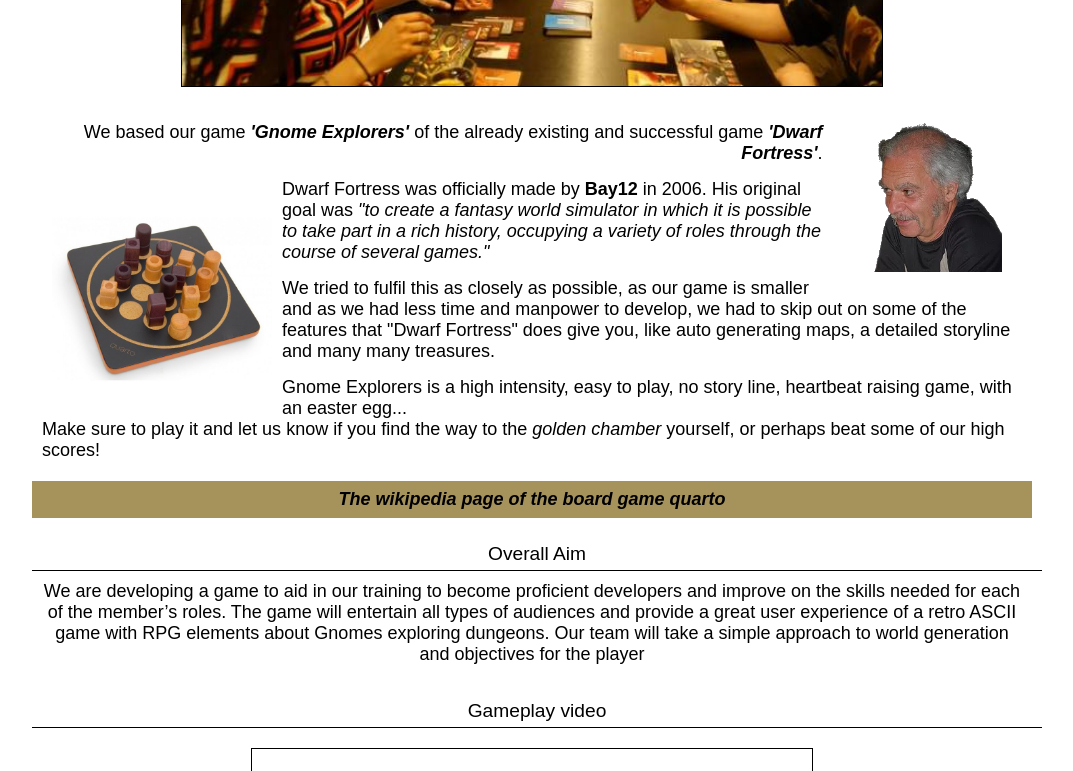
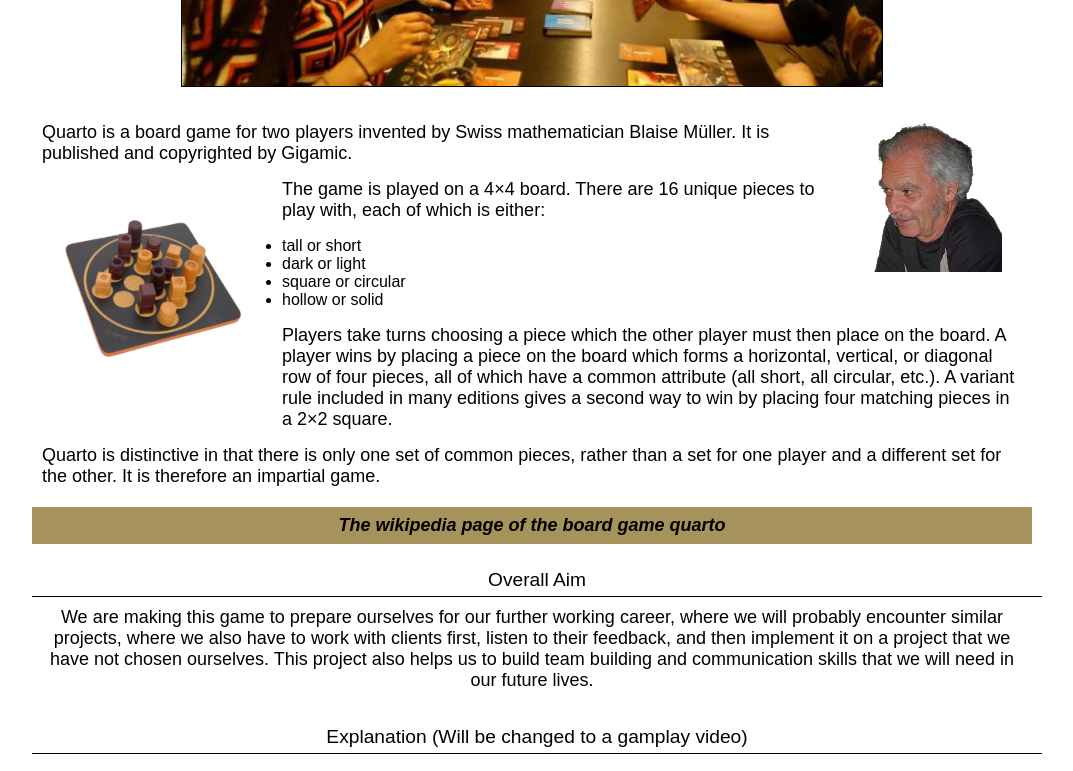
Before and after one commit to BrouwersRuben/Quarto_Website, a plain HTML site: page index.html in a window 1280 px wide. Shown: the part 640-1411 px from the top of the page, without its empty margins (108-1181 px from the left). Drawn offline with Linux system fonts and the light colour scheme; grey boxes are pictures that could not be loaded.

Commit message:
index page

```diff
--- a/css/Stylesheet.css
+++ b/css/Stylesheet.css
@@ -152,21 +152,25 @@ a.QuartoBoardGame {
     transition: transform 0.2s ease-in-out;
 }
 
-#Inventor:hover {
+/* TODO: This I might delete */
+
+/* #Inventor:hover {
     transform: rotate(180deg);
-}
+} */
 
 #QuartoInPlay {
-    margin: 10px 10px 10px 20px;
+    margin: 10px 30px 30px 20px;
     float: left;
-    height: 220px;
+    height: 200px;
     width: auto;
     transition: transform 0.2s ease-in-out;
 }
 
-#QuartoInPlay:hover {
+/* TODO: This I might delete... */
+
+/* #QuartoInPlay:hover {
     transform: scale(1.5);
-}
+} */
 
 .Intro2 > p {
     margin: 10px;
--- a/index.html
+++ b/index.html
@@ -11,10 +11,11 @@
         <header>
             <div>
                 <img class="Logo" src="media\Logo\Logo.png" alt="Logo">
-                <!-- I do not know what our logo is, so I just thook this-->
             </div>
             <nav>
                 <div class="nav">
+                    <!-- TODO: Change the navigation -->
+                    <!-- https://codepen.io/mikerojas87/pen/rojKb -->
                     <a class="nav navActive" href="index.html">Home</a>
                     <a class="nav navUnActive" href="html/Screenshots.html">Pictures</a>
                     <a class="nav navUnActive" href="html/Download.html">Download</a>
@@ -29,26 +30,32 @@
             </div>
             <div class="Intro1">
                 <img src="media\Blaise Muller_JPG.png" alt="Blaise Muller" id="Inventor">
+                <!-- TODO: Why doesn't this work?  -->
+                <!-- <figcaption>Blaise Müller</figcaption> -->
                 <p class="IntroP1">
-                    We based our game <Strong><em>'Gnome Explorers'</em></Strong> of the already existing and successful game
-                    <Strong><em>'Dwarf Fortress'</em></Strong>.
-                </p>
+                    <p>Quarto is a board game for two players invented by Swiss mathematician Blaise Müller.
+                         It is published and copyrighted by Gigamic.</p>
                   <!-- TODO: Make this transparent so that the text is closer to the image -->
-                  <img src="media\Logo\QuartoInPlay.jpg" alt="Quarto board while in play" id="QuartoInPlay">
-                <p>
-                    Dwarf Fortress was officially made by <Strong>Bay12</Strong> in 2006. His original goal was <em>"to create
-                    a fantasy world simulator in which it is possible to take part in a rich history, occupying a variety of roles
-                    through the course of several games."</em>
-                </p>
-                <p>
-                    We tried to fulfil this as closely as possible, as our game is smaller and as we had less time and manpower to
-                    develop, we had to skip out on some of the features that "Dwarf Fortress" does give you, like auto generating maps,
-                    a detailed storyline and many many treasures.
-                </p>
-                <p>
-                    Gnome Explorers is a high intensity, easy to play, no story line, heartbeat raising game, with an easter egg...<br>
-                    Make sure to play it and let us know if you find the way to the <em>golden chamber</em> yourself, or perhaps beat some of our high scores!
-                </p>
+                  <img src="media\Logo\QuartoInPlay.png" alt="Quarto board while in play" id="QuartoInPlay">
+                    <p>The game is played on a 4×4 board. There are 16 unique pieces to play with, each of which is either:
+                        <p>
+                            <ul >
+                                <li>tall or short</li>
+                                <li>dark or light</li>
+                                <li>square or circular</li>
+                                <li>hollow or solid</li>
+                            </ul>
+                        </p>
+                        <p>
+                        Players take turns choosing a piece which the other player must then place on the board.
+                        A player wins by placing a piece on the board which forms a horizontal, vertical, or diagonal row of four pieces,
+                        all of which have a common attribute (all short, all circular, etc.). A variant rule included in many editions gives
+                        a second way to win by placing four matching pieces in a 2×2 square.
+                        </p>
+                    </p>
+                    <p>Quarto is distinctive in that there is only one set of common pieces, rather than a set for one player
+                        and a different set for the other. It is therefore an impartial game.</p>
+                    </p>
             </div>
             <a class="QuartoBoardGame" target="_blank" rel="noopener noreferrer" href="https://en.wikipedia.org/wiki/Quarto_(board_game)">
                 <strong>
@@ -58,13 +65,12 @@
             <div class="Intro2">
                 <h3>Overall Aim</h3>
                 <!--I took this out of our scope document-->
-                <p>We are developing a game to aid in our training to become proficient developers and improve on the skills
-                    needed for each of the member’s roles. The game will entertain all types of audiences and provide a great
-                    user experience of a retro ASCII game with RPG elements about Gnomes exploring dungeons.
-                    Our team will take a simple approach to world generation and objectives for the player</p>
+                <p>We are making this game to prepare ourselves for our further working career, where we will probably encounter similar projects,
+                    where we also have to work with clients first, listen to their feedback, and then implement it on a project that we have not
+                    chosen ourselves. This project also helps us to build team building and communication skills that we will need in our future lives. </p>
             </div>
             <div class="GamePlay" controls>
-                <h3>Gameplay video</h3>
+                <h3>Explanation (Will be changed to a gamplay video)</h3>
                 <iframe width="560" height="315" src="https://www.youtube.com/watch?v=VMazU6Q-YFY&t=10s" frameborder="0"
                         allow="accelerometer; autoplay; clipboard-write; encrypted-media; gyroscope; picture-in-picture" allowfullscreen></iframe>
             </div>
@@ -72,7 +78,7 @@
     </div>
 <footer>
     <p class="footer">
-        &copy; 2021 WildLlamaEntertainment
+        &copy; 2021 Team 7
     </p>
 </footer>
 </body>
```
Also changed, not shown: media/Logo/QuartoInPlay.jpg (deleted), media/Logo/QuartoInPlay.png (added).
